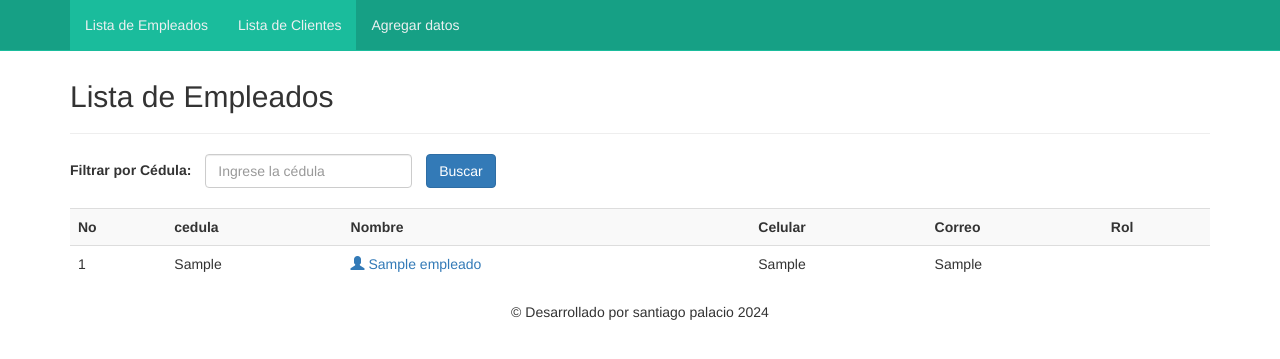
After one commit to santiago2904/crazyvape, a PHP site: page /crudEmpleados.php in a window 1280 px wide. The commit adds this page. Shown: the top 359 px of the page. Run offline with PHP 8.4, Linux system fonts and the light colour scheme; tables that the repository leaves empty or names only in its code hold one stand-in row (values such as "Sample post"); some libraries are stand-ins or nearby versions.

Commit message:
se agrego el crudEmpleados.php, se elimin[o el login.php, se agrego login_conexion.php para la conexcion del login al crud de empleados, no esta terminado

```diff
--- /dev/null
+++ b/crudEmpleados.php
@@ -0,0 +1,119 @@
+<?php
+include("conexion.php");
+?>
+<!DOCTYPE html>
+<html lang="es">
+
+<head>
+
+    <meta charset="utf-8">
+    <meta http-equiv="X-UA-Compatible" content="IE=edge">
+    <meta name="viewport" content="width=device-width, initial-scale=1">
+    <title>Datos de clientes</title>
+
+    <!-- Bootstrap -->
+    <link href="css/bootstrap.min.css" rel="stylesheet">
+    <link href="css/style_nav.css" rel="stylesheet">
+
+    <style>
+    .content {
+        margin-top: 80px;
+    }
+    </style>
+
+</head>
+
+<body>
+    <nav class="navbar navbar-default navbar-fixed-top">
+        <?php include('nav.php');?>
+    </nav>
+    <div class="container">
+        <div class="content">
+            <h2>Lista de Empleados</h2>
+            <hr />
+
+            <?php
+    if(isset($_GET['aksi']) == 'delete'){
+    // escaping, additionally removing everything that could be (html/javascript-) code
+    $id = mysqli_real_escape_string($con,(strip_tags($_GET["id"],ENT_QUOTES)));
+    $result = mysqli_query($conn, "SELECT * FROM empleados WHERE cedula='$id'");
+    if(mysqli_num_rows($result) == 0){
+        echo '<div class="alert alert-info alert-dismissable"><button type="button" class="close" data-dismiss="alert" aria-hidden="true">&times;</button> No se encontraron datos.</div>';
+    }else{
+            $delete = mysqli_query($conn, "DELETE FROM empleados WHERE cedula='$id'");
+        if($delete){
+            echo '<div class="alert alert-success alert-dismissable"><button type="button" class="close" data-dismiss="alert" aria-hidden="true">&times;</button> Datos eliminado correctamente.</div>';
+        }else{
+            echo '<div class="alert alert-danger alert-dismissable"><button type="button" class="close" data-dismiss="alert" aria-hidden="true">&times;</button> Error, no se pudo eliminar los datos.</div>';
+        }
+    }
+}
+?>
+
+            <form class="form-inline" method="get">
+                <div class="form-group">
+                    <label for="cedula" style="margin-right: 10px;">Filtrar por Cédula:</label>
+                    <input type="text" name="filter" id="cedula" class="form-control" placeholder="Ingrese la cédula">
+                </div>
+                <button type="submit" class="btn btn-primary" style="margin-left: 10px;">Buscar</button>
+            </form>
+            <br />
+            <div class="table-responsive">
+                <table class="table table-striped table-hover">
+                    <tr>
+                        <th>No</th>
+                        <th>cedula</th>
+                        <th>Nombre</th>
+                        <th>Celular</th>
+                        <th>Correo</th>
+                        <th>Rol</th>
+
+                    </tr>
+                    <?php
+if(isset($_GET['filter']) && !empty($_GET['filter']) && $_GET['filter'] != ""){
+
+    $filter_value = mysqli_real_escape_string($conn, $_GET['filter']);
+
+    $sql = mysqli_query($conn, "SELECT * FROM empleados WHERE cedula LIKE '$filter_value%'");
+
+}else{
+    $sql = mysqli_query($conn, "SELECT * FROM empleados ORDER BY nombres ASC LIMIT  10");
+}
+if(mysqli_num_rows($sql) == 0){
+    echo '<tr><td colspan="8">No hay datos.</td></tr>';
+}else{
+    $no = 1;
+    while($row = mysqli_fetch_assoc($sql)){
+        echo '
+        <tr>
+                    <td>'.$no.'</td>
+                    <td>'.$row['cedula'].'</td>
+                    <td><a href="profile.php?id='.$row['id'].'"><span class="glyphicon glyphicon-user" aria-hidden="true"></span> '.$row['nombres'].'</a></td>
+                    <td>'.$row['celular'].'</td>
+                    <td>'.$row['correo'].'</td>
+                    <td>';  if(isset($_SESSION['rol']) && $_SESSION['rol'] == "ADMIN"){
+                        echo '</td>
+                        <td>
+                            <a href="edit.php?id='.$row['id'].'" title="Editar datos" class="btn btn-primary btn-sm"><span class="glyphicon glyphicon-edit" aria-hidden="true"></span></a>
+
+                            <a href="index.php?aksi=delete&id='.$row['id'].'" title="Eliminar" onclick="return confirm(\'Esta seguro de borrar los datos '.$row['nombres'].'?\')" class="btn btn-danger btn-sm"><span class="glyphicon glyphicon-trash" aria-hidden="true"></span></a>
+                            </td>
+                        </tr>';
+                    } echo '
+        </tr>';
+
+        $no++;
+    }
+}
+?>
+                </table>
+            </div>
+        </div>
+    </div>
+    <center>
+        <p>&copy; Desarrollado por santiago palacio <?php echo date("Y");?></p </center>
+        <script src="https://ajax.googleapis.com/ajax/libs/jquery/1.11.3/jquery.min.js"></script>
+        <script src="js/bootstrap.min.js"></script>
+</body>
+
+</html>
--- a/login2.php
+++ b/login2.php
@@ -1,3 +1,5 @@
+
+
 <!DOCTYPE html>
 <html lang="en">
 <head>
@@ -10,7 +12,7 @@
     <title>Inicio de sesion</title>
 </head>
 <body>
-    <form action="IniciarSesion.php" method="POST">
+    <form action="login_conexion.php"  method="POST">
         <h1>INICIAR SESION</h1>
         <hr>
         <?php
--- a/nav.php
+++ b/nav.php
@@ -10,8 +10,12 @@
 			</div>
 			<div id="navbar" class="navbar-collapse collapse">
 				<ul class="nav navbar-nav ">
-					<li class="active"><a href="index.php">Lista de empleados</a></li>
+					<li class="active"><a href="crudEmpleados.php">Lista de Empleados</a></li>
+					<li class="active"><a href="crud.php">Lista de Clientes</a></li>
 					<li><a href="add.php">Agregar datos</a></li>
+
 				</ul>
+
 			</div><!--/.nav-collapse -->
+
 	</div>
```
Also changed, not shown: log.php (added, +44 -0 lines), login.php (deleted, +0 -33 lines), login_conexion.php (added, +23 -0 lines), IND.PHP (added).
